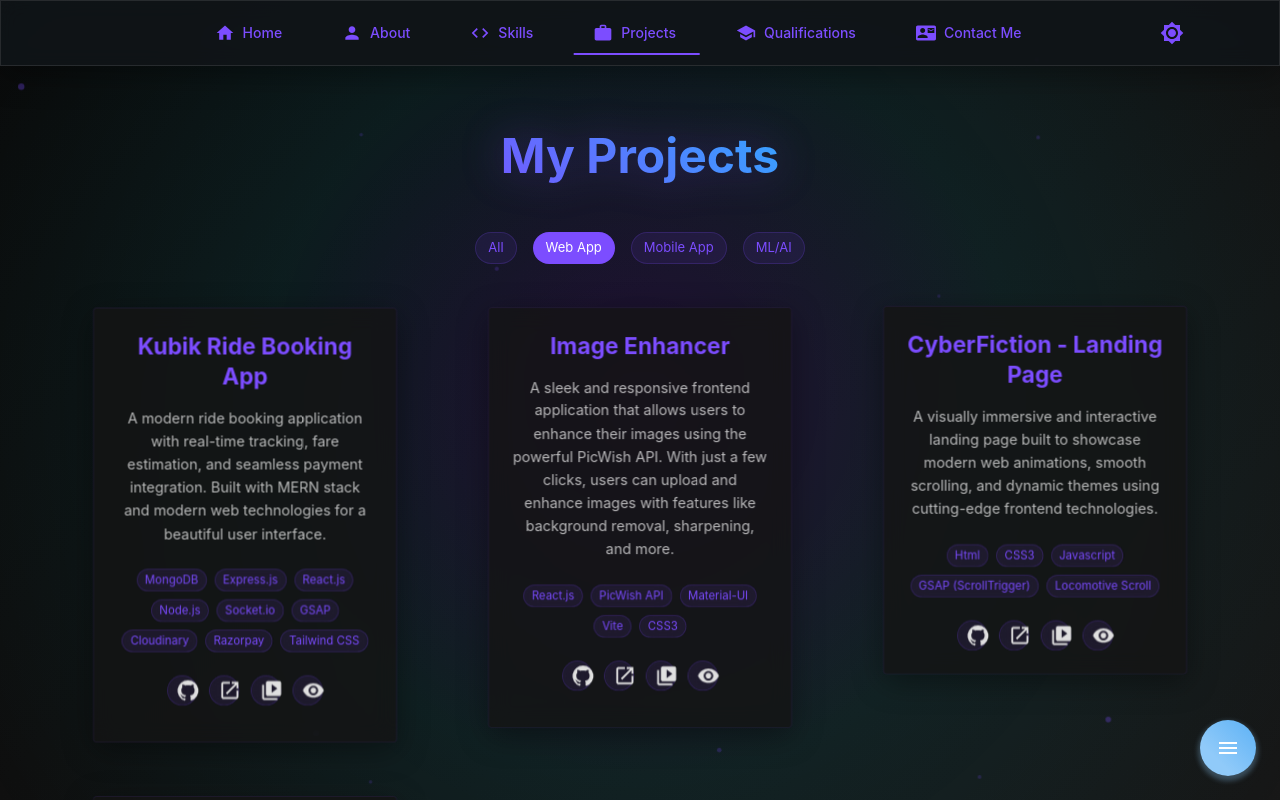
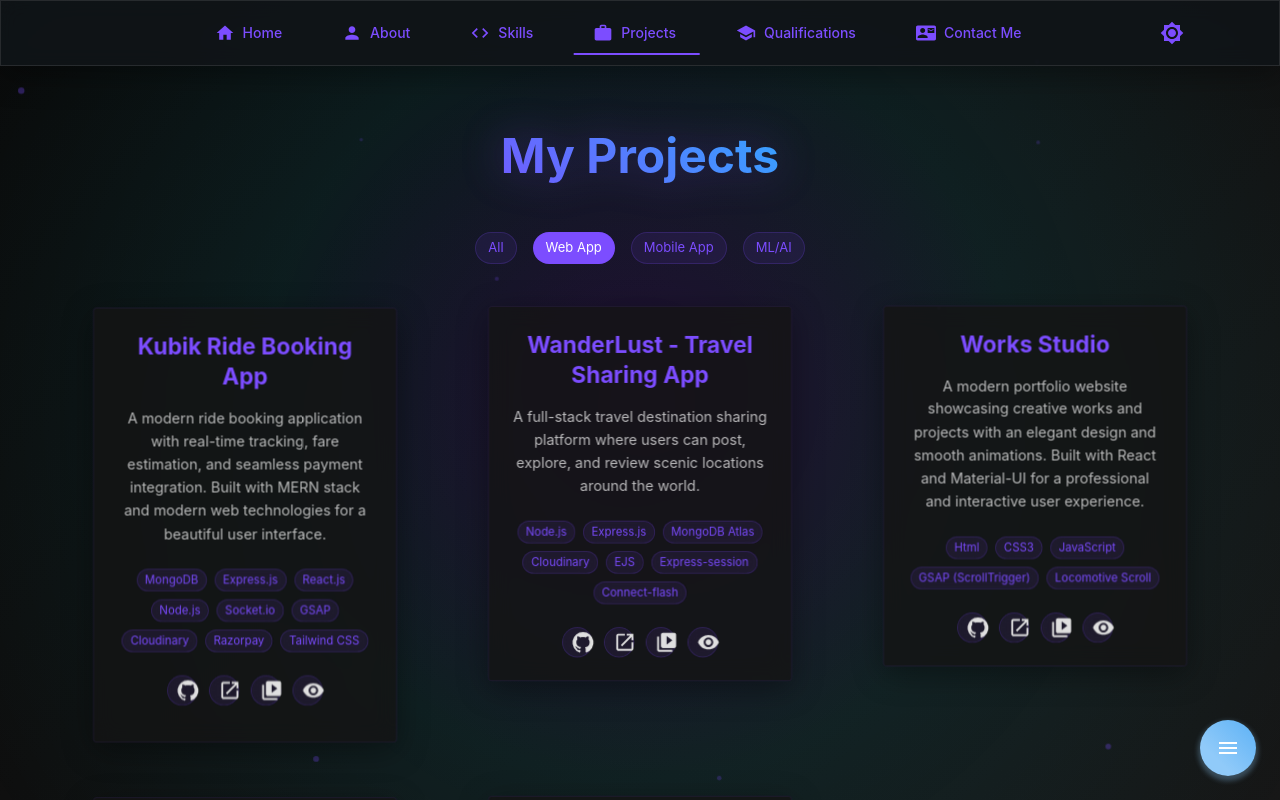
Before and after one commit to Kunal-Gupta28/Portfolio-website, a React (Vite) app: page /projects in a window 1280 px wide. Built offline with nearby package versions, Linux system fonts and the light colour scheme.

Commit message:
add works studio

```diff
--- a/src/pages/Projects.jsx
+++ b/src/pages/Projects.jsx
@@ -7,7 +7,6 @@ import CloseIcon from '@mui/icons-material/Close'
 import VisibilityIcon from '@mui/icons-material/Visibility'
 import VideoLibraryIcon from '@mui/icons-material/VideoLibrary'
 import Navbar from '../components/Navbar'
-import { Javascript } from '@mui/icons-material'
 
 const Projects = () => {
     const [selectedProject, setSelectedProject] = useState(null)
@@ -33,9 +32,50 @@ const Projects = () => {
             github: 'https://github.com/Kunal-Gupta28/kubik',
             live: 'https://kuber-tau.vercel.app',
             videoDemo: 'https://www.youtube.com/watch?v=your-video-id',
-            image: '/path-to-project-image.jpg',
+            image: '/images/kubik.png',
             category: 'Web App',
             hasApiDependency: true
+        },
+        {
+            title: 'WanderLust - Travel Sharing App',
+            description: 'A full-stack travel destination sharing platform where users can post, explore, and review scenic locations around the world.',
+            longDescription: `WanderLust is a dynamic web application that allows users to share and discover travel destinations with rich visuals and community feedback.
+                Key features include:
+                • User authentication and session management using Express-session
+                • Flash messaging for real-time user notifications
+                • Destination posting with image uploads via Cloudinary
+                • MongoDB-based data management (hosted on MongoDB Atlas)
+                • Clean, server-rendered UI using EJS templating
+                • Responsive design for desktop and mobile
+                • CRUD operations for destinations and reviews`,
+            technologies: ['Node.js', 'Express.js', 'MongoDB Atlas', 'Cloudinary', 'EJS', 'Express-session', 'Connect-flash'],
+            github: 'https://github.com/Kunal-Gupta28/WanderLust',
+            live: 'https://offends.onrender.com',
+            videoDemo: '',
+            image: '/path-to-wanderlust-image.jpg',
+            category: 'Web App',
+            hasApiDependency: false
+        },
+        {
+            title: 'Works Studio',
+            description: 'A modern portfolio website showcasing creative works and projects with an elegant design and smooth animations. Built with React and Material-UI for a professional and interactive user experience.',
+            longDescription: `Works Studio is a sophisticated portfolio website that demonstrates modern web development practices and design principles.
+                Key features include:
+                • Responsive and modern UI design using Material-UI
+                • Smooth animations and transitions with Framer Motion
+                • Interactive project showcase with detailed descriptions
+                • Dark mode with gradient accents
+                • Optimized performance and loading times
+                • Clean and maintainable code structure
+                • SEO-friendly implementation
+                • Cross-browser compatibility`,
+            technologies: ['Html', 'CSS3', 'JavaScript', 'GSAP (ScrollTrigger)', 'Locomotive Scroll'],
+            github: 'https://github.com/Kunal-Gupta28/Works-sutdio',
+            live: 'https://works-sutdio.vercel.app',
+            videoDemo: '',
+            image: '/path-to-works-studio-image.jpg',
+            category: 'Web App',
+            hasApiDependency: false
         },
         {
             title: 'Image Enhancer',
@@ -78,26 +118,6 @@ const Projects = () => {
             hasApiDependency: false
 
         },
-        {
-            title: 'WanderLust - Travel Sharing App',
-            description: 'A full-stack travel destination sharing platform where users can post, explore, and review scenic locations around the world.',
-            longDescription: `WanderLust is a dynamic web application that allows users to share and discover travel destinations with rich visuals and community feedback.
-                Key features include:
-                • User authentication and session management using Express-session
-                • Flash messaging for real-time user notifications
-                • Destination posting with image uploads via Cloudinary
-                • MongoDB-based data management (hosted on MongoDB Atlas)
-                • Clean, server-rendered UI using EJS templating
-                • Responsive design for desktop and mobile
-                • CRUD operations for destinations and reviews`,
-            technologies: ['Node.js', 'Express.js', 'MongoDB Atlas', 'Cloudinary', 'EJS', 'Express-session', 'Connect-flash'],
-            github: 'https://github.com/Kunal-Gupta28/WanderLust',
-            live: 'https://offends.onrender.com',
-            videoDemo: '',
-            image: '/path-to-wanderlust-image.jpg',
-            category: 'Web App',
-            hasApiDependency: false
-        }
     ]
 
     const containerVariants = {
@@ -120,7 +140,7 @@ const Projects = () => {
                 duration: 0.8,
                 ease: [0.6, -0.05, 0.01, 0.99],
             },
-        },
+        }
     }
 
     // Add category filter state
```
Also changed, not shown: public/images/kubik.png (added).
